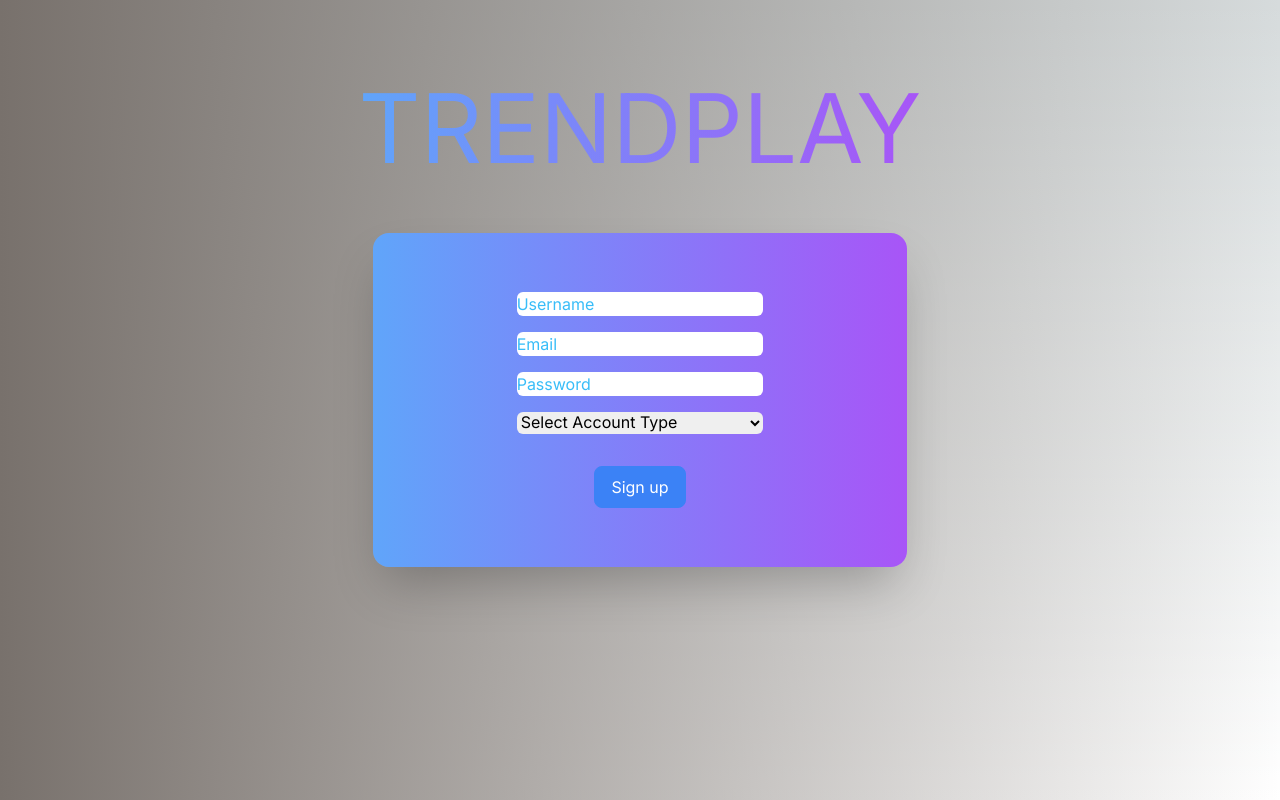
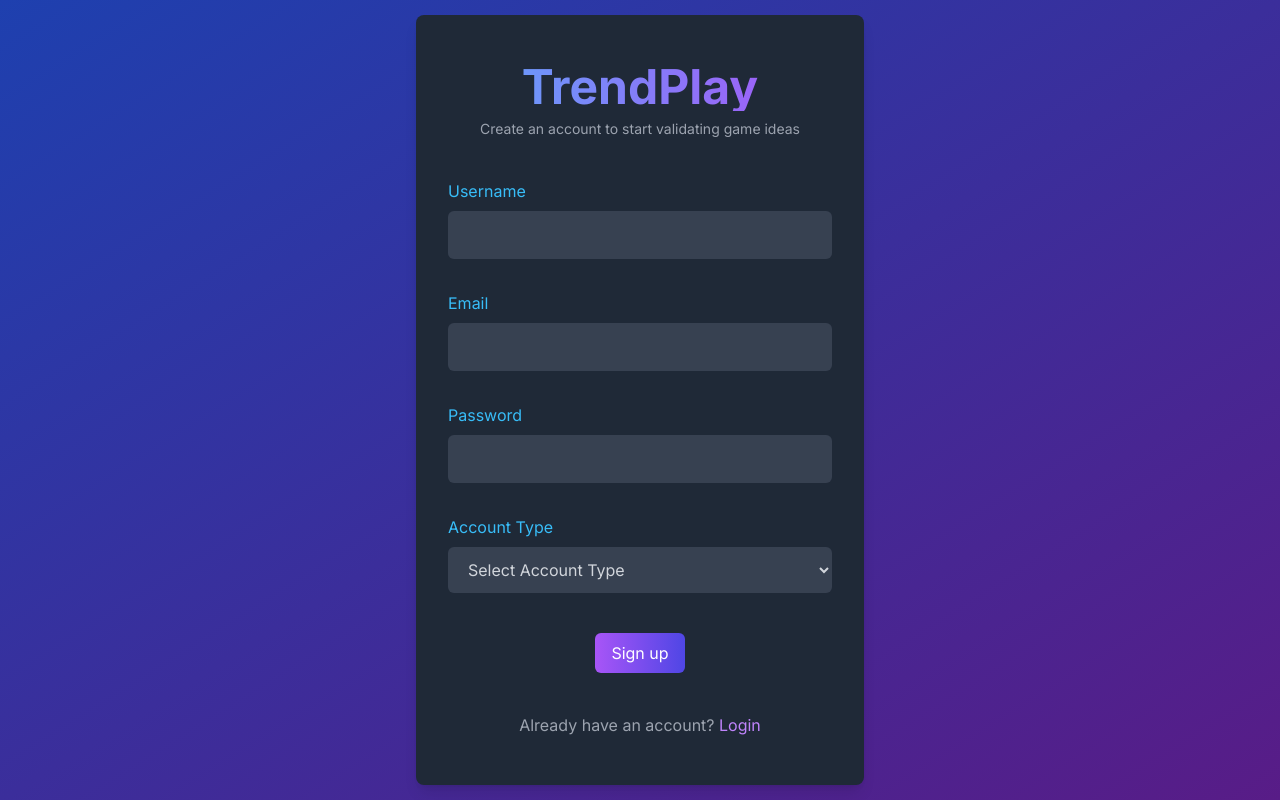
Before and after one commit to jorgoose/coms-senior-design, a Next.js app in the folder frontend/: page /signup in a window 1280 px wide. Built offline with nearby package versions, Linux system fonts and the light colour scheme.

Commit message:
Refactor signup page layout and form to match Login page

```diff
--- a/frontend/src/app/signup/page.tsx
+++ b/frontend/src/app/signup/page.tsx
@@ -1,8 +1,9 @@
 'use client'
 
+import Link from 'next/link';
+import { useFormState } from 'react-dom'
+import { signUp } from '@/api/auth';
 import SubmitButton from '@/components/SubmitButton';
-import { signUp } from '@/api/auth';
-import { useFormState } from 'react-dom';
 
 const initialState = {
     message: '',
@@ -12,26 +13,92 @@ export default function SignUp() {
     const [state, formAction] = useFormState(signUp, initialState);
 
     return (
-        <>
-            <div className="bg-gradient-to-r from-stone-500 h-screen w-full flex justify-center items-center flex-col">
-                <p className="absolute top-20 text-8xl bg-gradient-to-r from-blue-400 to-purple-500 text-transparent bg-clip-text">TRENDPLAY</p>
-                <form action={async (formData: FormData) => {
-                    formAction(formData);
-                }} className="bg-gradient-to-r from-blue-400 to-purple-500 flex justify-center items-center flex-col m-5 p-5 rounded-2xl shadow-2xl space-y-4 size-5/12">
-                    <input className="rounded-md w-1/2 text-black" type="username" name="username" placeholder="Username" required />
-                    <input className="rounded-md w-1/2 text-black" type="email" name="email" placeholder="Email" required />
-                    <input className="rounded-md w-1/2 text-black" type="password" name="password" placeholder="Password" required />
-                    <select className="rounded-md w-1/2 text-black" name="account_type" required>
-                        <option value="">Select Account Type</option>
-                        <option value="0">Gamer</option>
-                        <option value="1">Developer</option>
-                    </select>
-                    <p aria-live="polite">
+        <div className="min-h-screen bg-gradient-to-br from-blue-800 to-purple-900 flex items-center justify-center">
+            <div className="max-w-md w-full mx-auto py-12 px-8 bg-gray-800 rounded-lg shadow-lg">
+                <div className="mb-10 text-center">
+                    <h1 className="text-5xl font-bold text-transparent bg-clip-text bg-gradient-to-r from-blue-400 to-purple-500">
+                        TrendPlay
+                    </h1>
+                    <p className="text-gray-400 text-sm pt-2">Create an account to start validating game ideas</p>
+                </div>
+                <form
+                    action={async (formData: FormData) => {
+                        formAction(formData);
+                    }}
+                    className="space-y-8"
+                >
+                    <div>
+                        <label htmlFor="username" className="block text-cerulean mb-2">
+                            Username
+                        </label>
+                        <input
+                            id="username"
+                            className="w-full px-4 py-3 text-gray-300 bg-gray-700 rounded-md focus:outline-none focus:bg-gray-600 focus:ring-2 focus:ring-purple-500"
+                            type="text"
+                            name="username"
+                            required
+                        />
+                    </div>
+                    <div>
+                        <label htmlFor="email" className="block text-cerulean mb-2">
+                            Email
+                        </label>
+                        <input
+                            id="email"
+                            className="w-full px-4 py-3 text-gray-300 bg-gray-700 rounded-md focus:outline-none focus:bg-gray-600 focus:ring-2 focus:ring-purple-500"
+                            type="email"
+                            name="email"
+                            required
+                        />
+                    </div>
+                    <div>
+                        <label htmlFor="password" className="block text-cerulean mb-2">
+                            Password
+                        </label>
+                        <input
+                            id="password"
+                            className="w-full px-4 py-3 text-gray-300 bg-gray-700 rounded-md focus:outline-none focus:bg-gray-600 focus:ring-2 focus:ring-purple-500"
+                            type="password"
+                            name="password"
+                            required
+                        />
+                    </div>
+                    <div>
+                        <label htmlFor="account_type" className="block text-cerulean mb-2">
+                            Account Type
+                        </label>
+                        <select
+                            id="account_type"
+                            className="w-full px-4 py-3 text-gray-300 bg-gray-700 rounded-md focus:outline-none focus:bg-gray-600 focus:ring-2 focus:ring-purple-500"
+                            name="account_type"
+                            required
+                        >
+                            <option value="">Select Account Type</option>
+                            <option value="0">Gamer</option>
+                            <option value="1">Developer</option>
+                        </select>
+                    </div>
+                    <p aria-live="polite" className="text-red-500">
                         {state?.message}
                     </p>
-                    <SubmitButton use='Sign up' />
+                    <div className="flex justify-center">
+                        <SubmitButton
+                            use='Sign up'
+                            customStyles={{
+                                default: 'bg-gradient-to-r from-purple-500 to-indigo-600 text-white rounded-md px-4 py-2 m-2',
+                                hover: 'hover:bg-gradient-to-l hover:from-purple-600 hover:to-indigo-700 transition-colors duration-300 cursor-pointer',
+                                pending: 'bg-gradient-to-r from-purple-400 to-indigo-500 cursor-not-allowed'
+                            }}
+                        />
+                    </div>
                 </form>
+                <p className="mt-8 text-center text-gray-400">
+                    Already have an account?{' '}
+                    <Link href="/login" className="text-purple-400 hover:text-purple-300">
+                        Login
+                    </Link>
+                </p>
             </div>
-        </>
+        </div>
     );
 }
```
